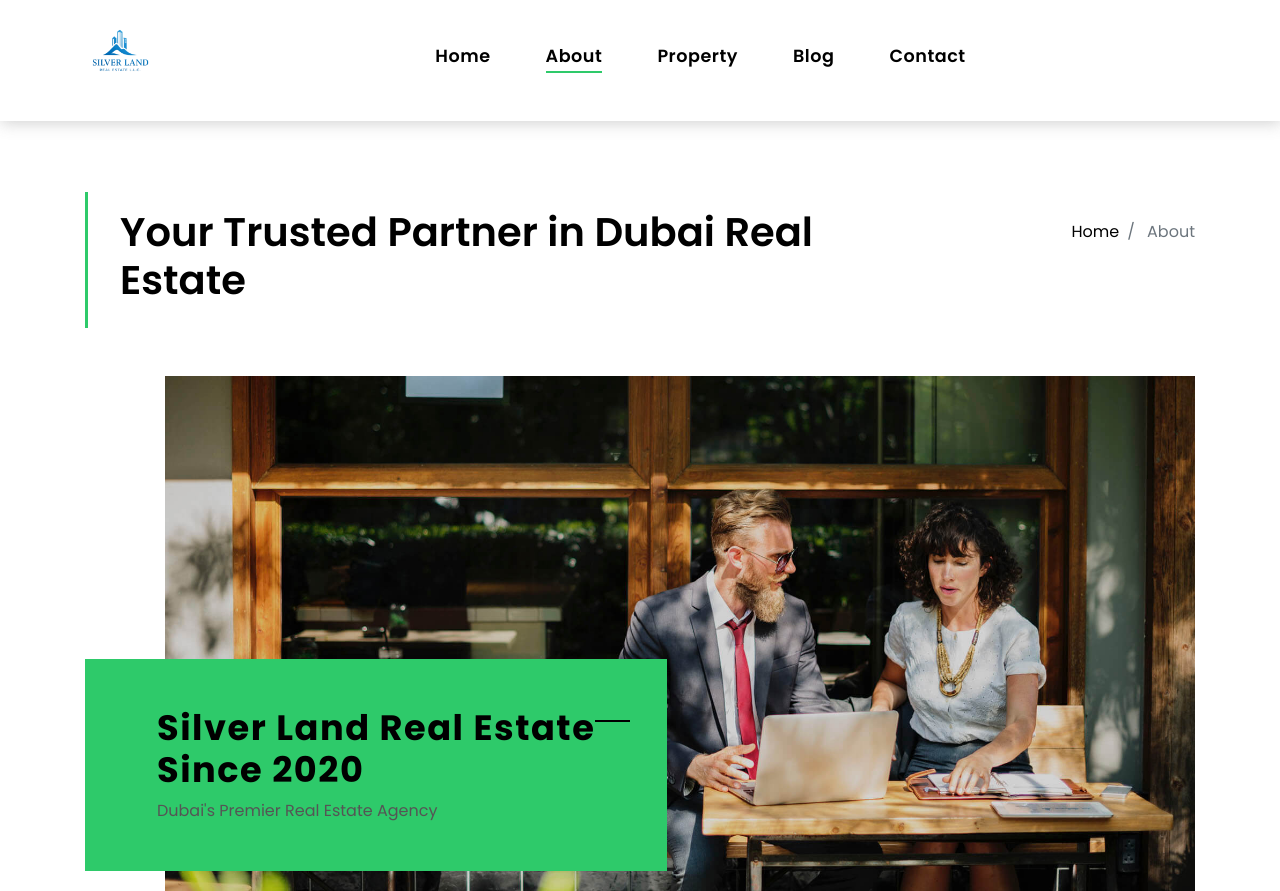
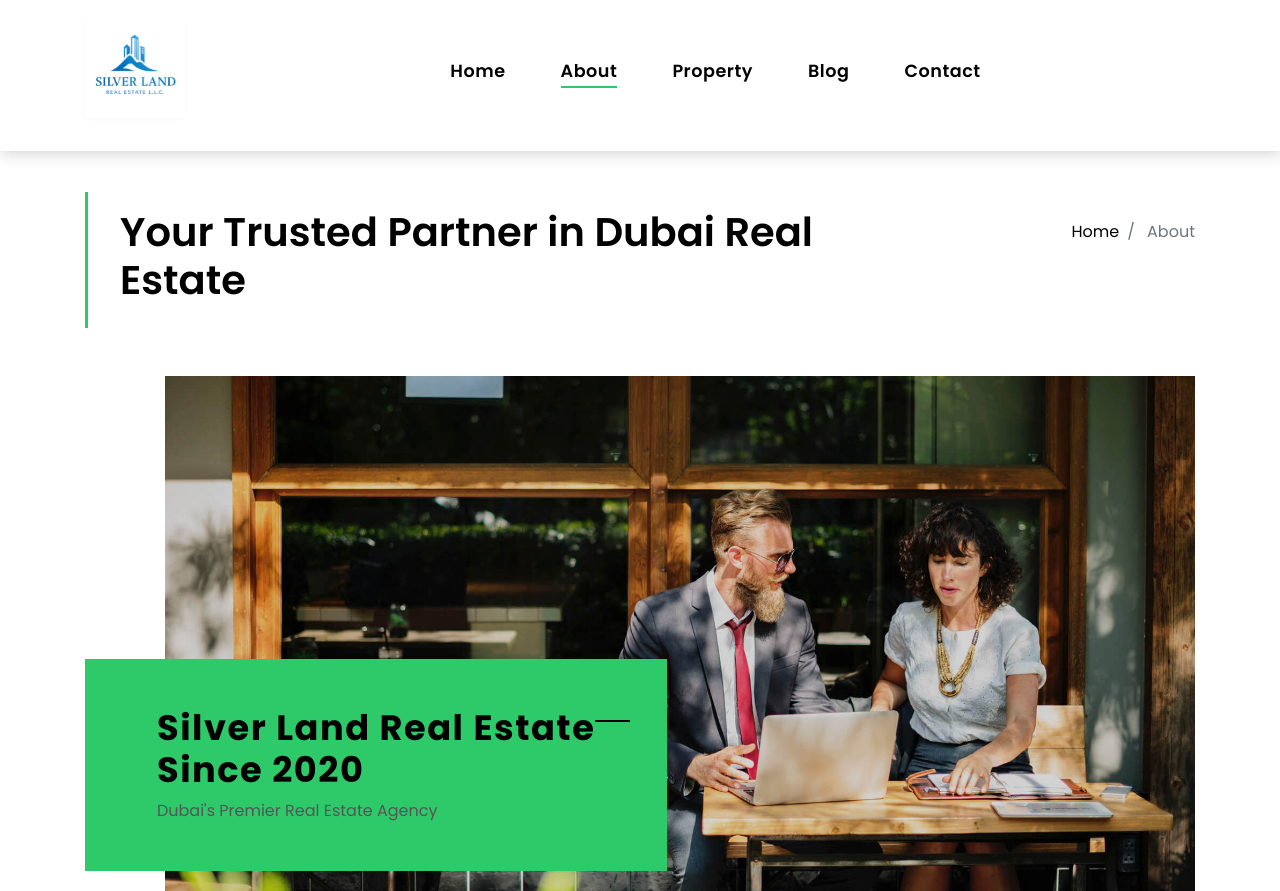
Before and after one commit to tolu-boy/real-estate, a plain HTML site: page about.html in a window 1280 px wide. Shown: the top 891 px of the page. Drawn offline with Linux system fonts and the light colour scheme.

Commit message:
added shadow to logo

```diff
--- a/about.html
+++ b/about.html
@@ -177,8 +177,8 @@
           <img
             src="img/silver-logo1.png"
             alt="Silver Land Real Estate"
-            width="70"
-            style="object-fit: contain; margin-top: -15px"
+            width="100"
+            style="object-fit: contain; margin-top: -15px; box-shadow: 0 2px 8px rgba(0,0,0,0.025);"
           />
         </a>
         <!-- <button
```
Also changed, not shown: blog-grid.html (+2 -2 lines), contact.html (+2 -2 lines), index.html (+2 -2 lines), property-grid.html (+2 -2 lines).
